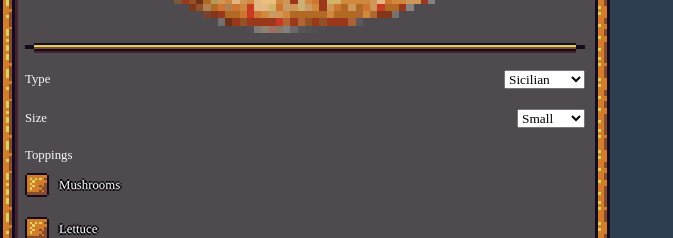
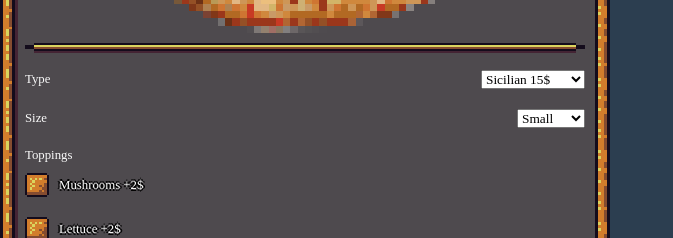
Before and after one commit to cubbK/pc-part, a Vue app: page /#/ in a window 1280 px wide. Shown: the part 562-800 px from the top of the page, without its empty margins (0-673 px from the left). Built offline with nearby package versions, Linux system fonts and the light colour scheme; a web font is replaced by a local one.

Commit message:
start adding prices to everything

```diff
--- a/src/components/main/PizzaType.vue
+++ b/src/components/main/PizzaType.vue
@@ -7,10 +7,10 @@
       <select v-on:change="setActivePizza($event)">
         <option
           v-for="pizza in $store.state.pizzas.types"
-          v-bind:value="pizza"
-          v-bind:key="pizza"
+          v-bind:value="pizza.label"
+          v-bind:key="pizza.label"
         >
-          {{ pizza }}
+          {{ pizza.label + ' ' + pizza.price + '$' }}
         </option>
       </select>
     </div>
--- a/src/components/main/ToppingsList.vue
+++ b/src/components/main/ToppingsList.vue
@@ -3,18 +3,21 @@
     <div class="title">
       Toppings
     </div>
-    <div class="checkbox">
+    <div
+      class="checkbox"
+      v-for="(item, key, index) in $store.state.toppings"
+      v-bind:key="index"
+    >
       <!-- Does not work when in new line -->
-      <input class="rpgui-checkbox" type="checkbox"><label v-on:click="toggleTopping('mushrooms')">Mushrooms</label>
+      <input
+        class="rpgui-checkbox"
+        type="checkbox"><label
+        v-on:click="toggleTopping(key)"
+      >
+        {{ key | capitalize }} {{ '+' + $store.state.toppingPrice + '$' }}
+      </label>
     </div>
-    <div class="checkbox" >
-      <!-- Does not work when in new line -->
-      <input class="rpgui-checkbox" type="checkbox"><label v-on:click="toggleTopping('lettuce')">Lettuce</label>
-    </div>
-    <div class="checkbox" >
-      <!-- Does not work when in new line -->
-      <input class="rpgui-checkbox" type="checkbox"><label v-on:click="toggleTopping('olives')">Olives</label>
-    </div>
+
   </div>
 </template>
 
@@ -27,6 +30,11 @@ export default {
         type: 'toggleTopping',
         topping
       })
+    }
+  },
+  filters: {
+    capitalize: function (string) {
+      return string.charAt(0).toUpperCase() + string.slice(1)
     }
   }
 }
--- a/src/store.js
+++ b/src/store.js
@@ -7,8 +7,20 @@ const store = new Vuex.Store({
       lettuce: false,
       olives: false
     },
+    toppingPrice: 2,
     pizzas: {
-      types: ['Sicilian', 'California', 'Neapolitan'],
+      types: [{
+        label: 'Sicilian',
+        price: 15
+      },
+      {
+        label: 'California',
+        price: 19
+      },
+      {
+        label: 'Neapolitan',
+        price: 23
+      }],
       activePizza: 'Sicilian'
     }
   },
```
